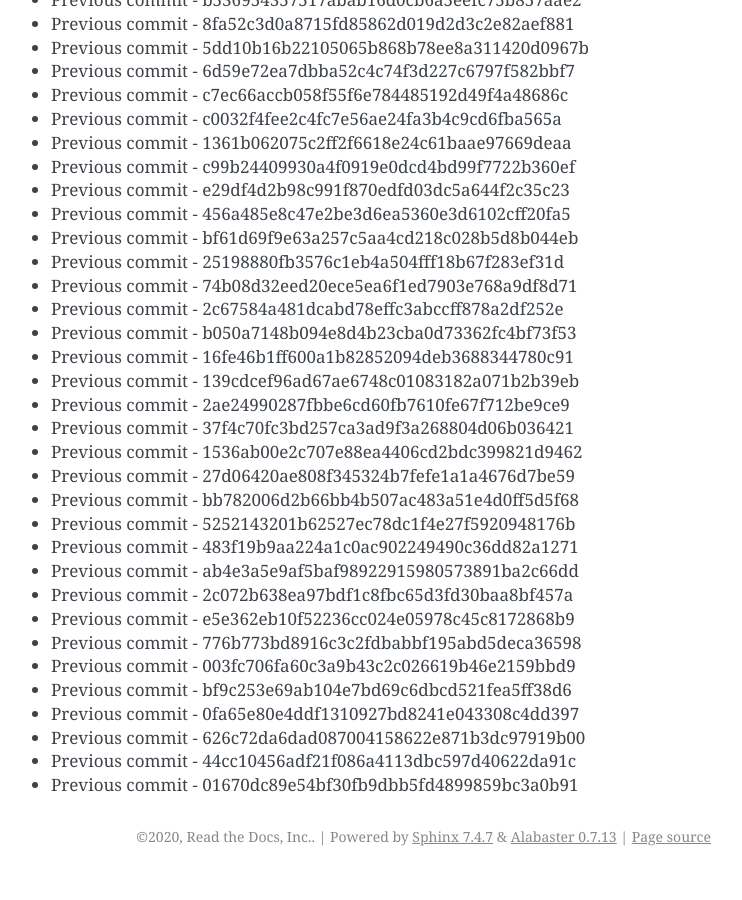
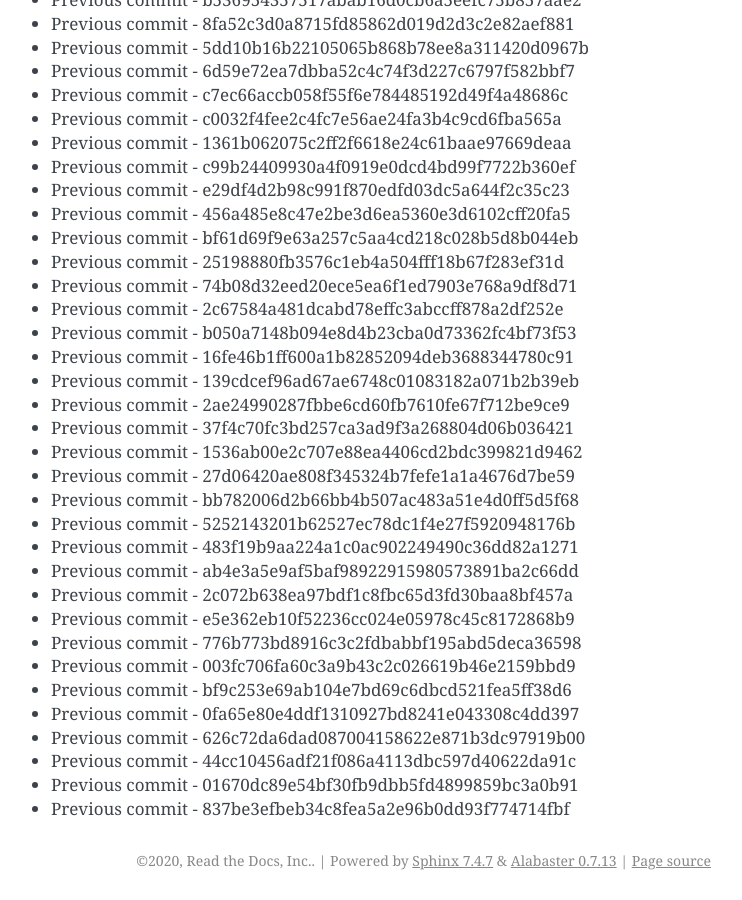
Before and after one commit to readthedocs/rtd-git-stresstest, a Sphinx documentation site: the page built from docs/updates.rst, in a window 1280 px wide and 900 px high, scrolled down 94677 px. Shown: the whole window, without its empty margins (399-1141 px from the left). Built offline with Sphinx 7.4.7, drawn with Linux system fonts in a browser that asks for light colours; before the commit the page ends 95553 px from its top, so only the background shows below that.

Commit message:
Generating commit from previous: 837be3efbeb34c8fea5a2e96b0dd93f774714fbf

```diff
--- a/docs/updates.rst
+++ b/docs/updates.rst
@@ -4010,3 +4010,4 @@ It can be tested for any performance characteristics.
 * Previous commit - 626c72da6dad087004158622e871b3dc97919b00
 * Previous commit - 44cc10456adf21f086a4113dbc597d40622da91c
 * Previous commit - 01670dc89e54bf30fb9dbb5fd4899859bc3a0b91
+* Previous commit - 837be3efbeb34c8fea5a2e96b0dd93f774714fbf
```
